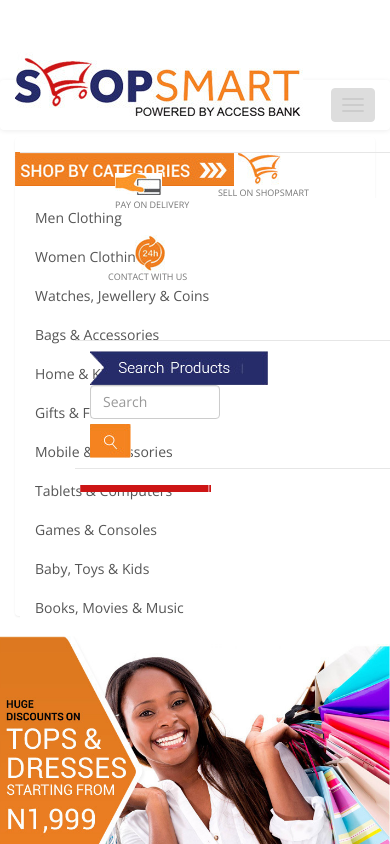
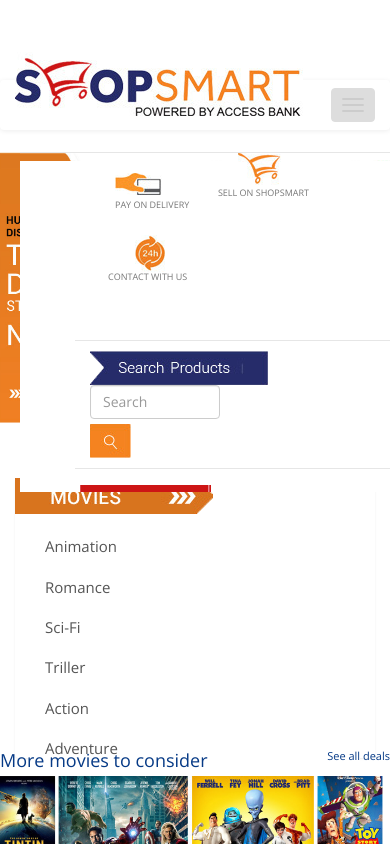
Before and after one commit to JideLambo/shoppin, a plain HTML site: page index.html in a window 390 px wide. Both pictures are taken after a click on the button "Toggle navigation". Shown: the top 844 px of the page. Drawn offline with nearby package versions, Linux system fonts and the light colour scheme.

Commit message:
shopsmart
shopsmart

```diff
--- a/css/style.css
+++ b/css/style.css
@@ -1,9 +1,16 @@
+/**
+Author : Kobiti-Lambo Jide
+Project : Shopsmart (shoppi.ng)
+jidelambo@gmail.com
+**/
 body {
     height: 1100px;
     padding-top:80px;
     font-family: Open Sans;
 }
-
+.navbar-nav {
+    background: #fff;
+}
 .navbar-collapse {
     position: relative;
     left: 20px;
@@ -99,7 +106,7 @@ form {
     height: 45px;
 }
 .navbar-default {
-    background: none;
+    background: #fff;
     height: 45px;
 }
 /****end nav ***/
--- a/index.html
+++ b/index.html
@@ -83,7 +83,7 @@
 
     <div class="container" id="main-container">
         <div class="row">
-            <div class="col-md-3 sidebar">
+            <div class="col-md-3 sidebar hidden-xs">
                 <div class="sidenav">
                     <div class="list-group">
                       <img src="img/shop-category.png">
```
